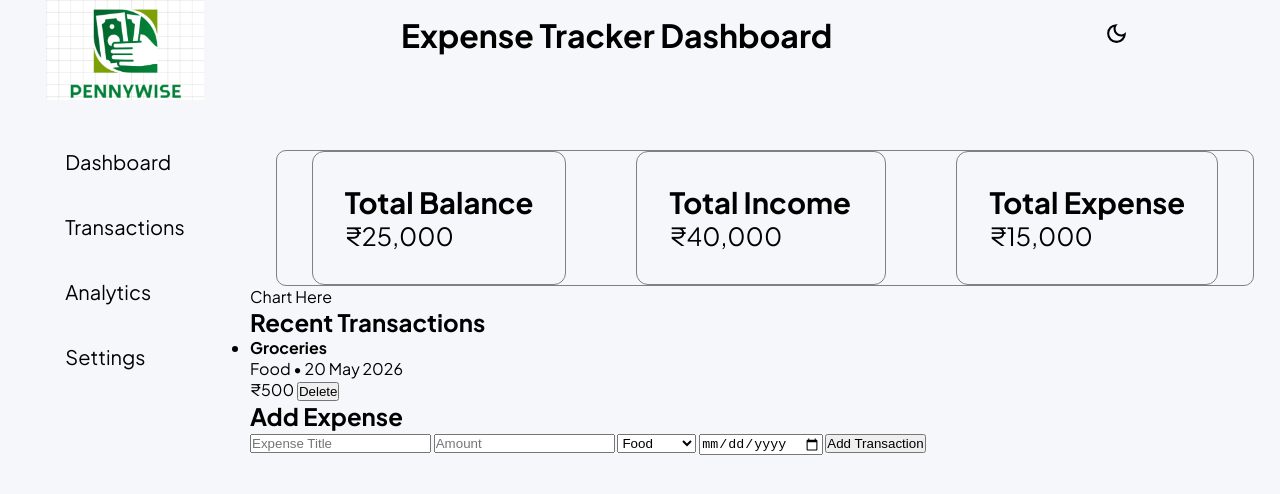
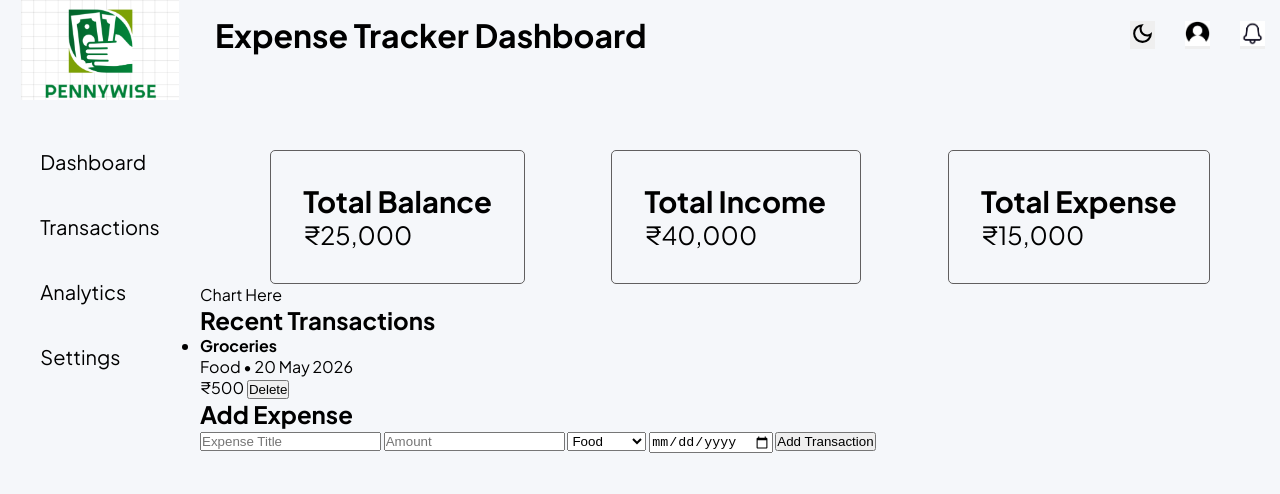
Before and after one commit to jatinrwt01/expense-tracker, a plain HTML site: page index.html in a window 1280 px wide. Drawn offline with Linux system fonts and the light colour scheme.

Commit message:
Finish top navbar, add some styling to summary cards

```diff
--- a/index.html
+++ b/index.html
@@ -23,7 +23,11 @@
     <main class="main-content">
       <header class="top-navbar">
         <h1>Expense Tracker Dashboard</h1>
-        <div class="navbar-actions"><img class="dark-mode-toggle" src="assets/icons/darkmode.svg" alt=""></div>
+        <div class="navbar-actions">
+        <button><img class="dark-mode-toggle " src="assets/icons/darkmode.svg" alt="darkmode"></button>
+       <button><img class="user-profile" src="assets/icons/usericon.png" alt="profile"></button>
+      <button><img class="notification" src="assets/icons/notificationicon.png" alt="notification"></button>
+      </div>
       </header>
 
       <section class="summary-cards">
--- a/style.css
+++ b/style.css
@@ -1,4 +1,13 @@
 @import url('https://fonts.googleapis.com/css2?family=Plus+Jakarta+Sans:ital,wght@0,200..800;1,200..800&display=swap');
+:root{
+    --text-primary : rgb(0, 0, 0);
+    --background-color : #f5f7fa;
+    --text-secondary : #027d37;
+    --border: rgb(97, 95, 95);
+}
+
+
+
 *{
     margin: 0;
     padding: 0;
@@ -8,13 +17,13 @@
 body{
     display: flex;
     font-family: "Plus Jakarta Sans", sans-serif;
-    background-color: #f5f7fa;
+    background-color: var(--background-color);
 }
 
 
 /*Side Bar styles */
 .sidebar{
-    width: 250px;
+    width: 200px;
     min-height: 100vh;
     /* background-color: red; */
     display: flex;
@@ -31,10 +40,15 @@ body{
 
 
 .sidebar-nav li{
+    color: var(--text-primary);
     list-style: none;
     font-size: 20px;
     padding: 20px;
     cursor: pointer;
+}
+
+.sidebar-nav li:hover{
+    color: var(--text-secondary);
 }
 
 /*Main Content Styling*/
@@ -49,11 +63,23 @@ body{
     /* background-color: pink; */
     display: flex;
     align-items: center;
-    justify-content: space-around;
+    justify-content: space-between;
     padding: 15px;
 }
 
-.dark-mode-toggle{
+.navbar-actions{
+    display: flex;
+    gap: 30px;
+}
+
+.navbar-actions button{
+    border: none;
+}
+
+
+.dark-mode-toggle,
+.user-profile,
+.notification{
     height: 25px;
     width: 25px;
     cursor: pointer;
@@ -61,12 +87,9 @@ body{
 
 /*Section1- Summary Cards*/
 .summary-cards{
-     margin: 80px auto 0;
+    margin: 80px auto 0;
     width: 95%;
-    border: 1px solid gray;
-    border-radius: 10px;
     margin-top: 80px;
-    /* background-color: yellow; */
     display: flex;
     align-items: center;
     justify-content: space-around;
@@ -74,12 +97,11 @@ body{
 }
 
 .card{
-    border: 1px solid gray;
-    /* background-color: aqua; */
-     border-radius: 12px;
     padding: 2rem;
     min-width: 250px;
     font-size: 25px;
+    border: 1px solid var(--border);
+    border-radius: 5px;
 }
 
 /*Section 2- Analytics chart*/
```
Also changed, not shown: assets/icons/notificationicon.png (added), assets/icons/usericon.png (added).
